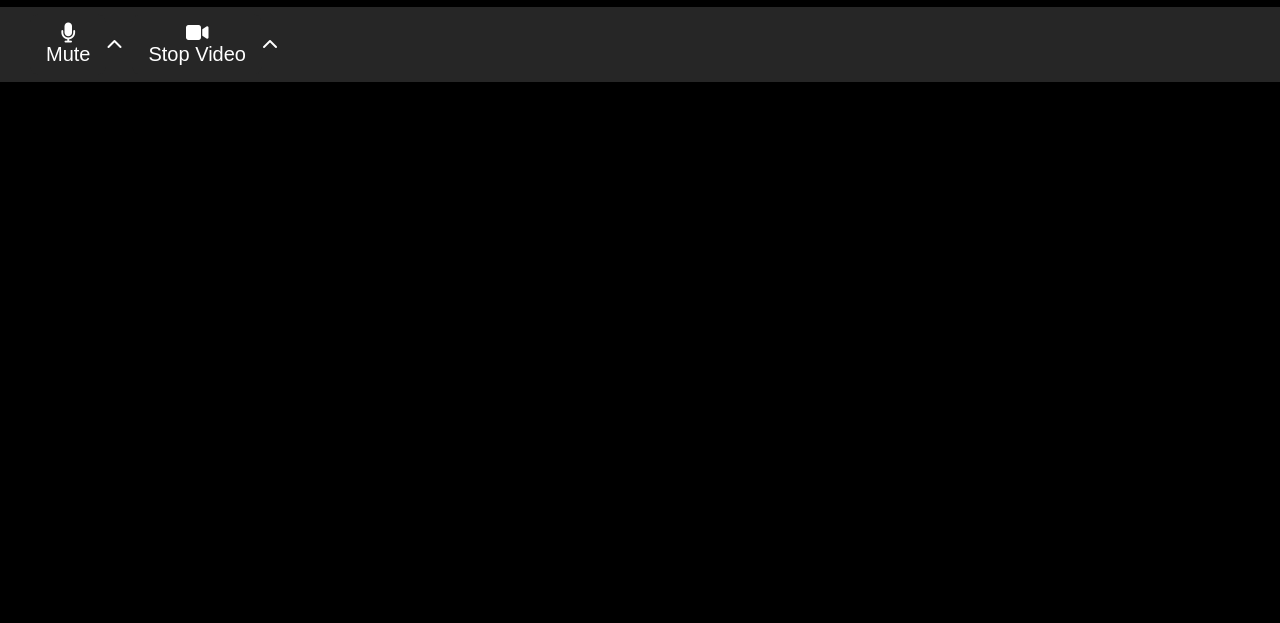
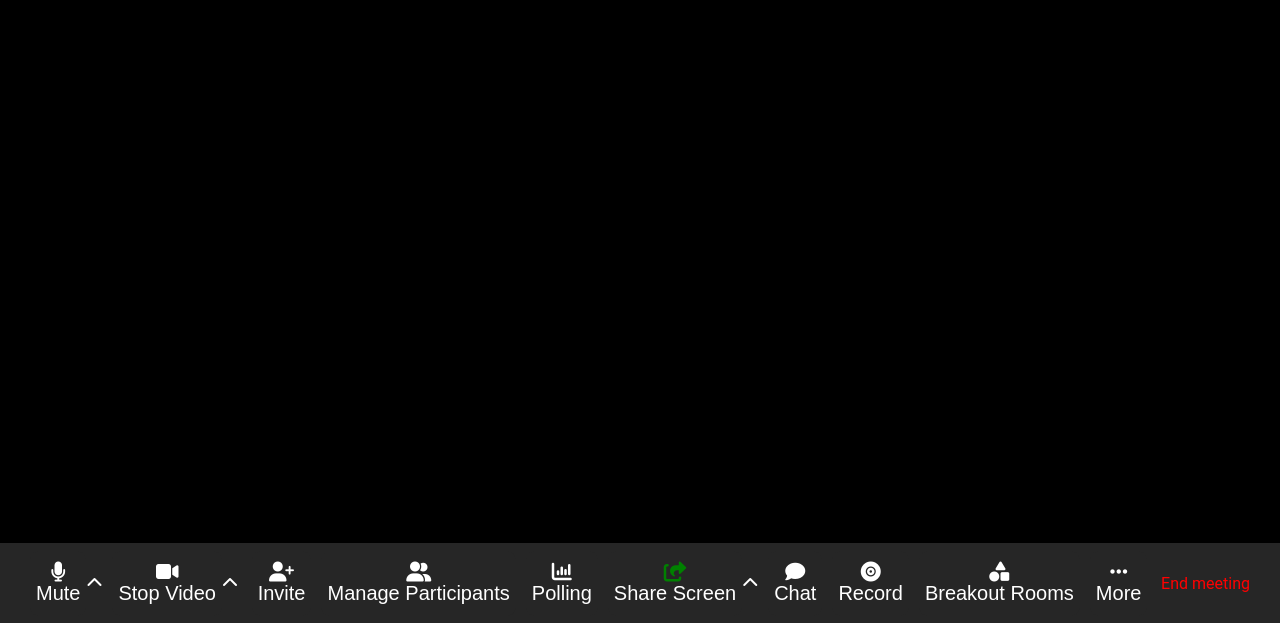
Before and after one commit to LuisGonzalez27/html-css-zoom, a plain HTML site: page index.html in a window 1280 px wide. Shown: the part 177-800 px from the top of the page. Drawn offline with Linux system fonts and the light colour scheme.

Commit message:
footer adjustment

```diff
--- a/css/style.css
+++ b/css/style.css
@@ -40,7 +40,7 @@ header .btn a {
 /* start main */
 .container {
     width: 90%;
-    height: 100%;
+    height: calc(100vh - 150px);
     margin: 0 auto;
     padding: 10px;
 }
@@ -74,15 +74,16 @@ article {
 /* footer */
 footer {
     width: 100%;
-    height: 75px;
+    height: 80px;
     background-color: #262626;
+    position: fixed;
+    bottom: 0;
 }
 
 .contutto {
     width: 100%;
     height: 100%;
     display: flex;
-    flex-direction: row;
     align-items: center;
     justify-content: space-between;
     padding: 0px 30px;
@@ -90,7 +91,6 @@ footer {
 
 .contutto2{
     display: flex;
-    flex-direction: row;
     gap: 10px;
 }
 
@@ -116,9 +116,17 @@ button.bottone {
     color: #fff;
     border-radius: 8px;
     min-height: 50px;
-    padding: 8px 15px;
+    padding: 10px 5px;
     display: flex;
     flex-direction: column;
     align-items: center;
     font-size: 20px;
 }
+
+#green{
+    color: green;
+}
+
+.end {
+    color: red;
+}
--- a/index.html
+++ b/index.html
@@ -86,6 +86,102 @@
                 </div>
             </div>
 
+            <div class="contutto2">
+                <div class="col">
+                    <div class="rowcenter">
+                        <button class="bottone">
+                            <i class="fa-solid fa-user-plus"></i>
+                            <p>Invite</p>
+                        </button>
+
+
+                    </div>
+                </div>
+
+                <div class="col">
+                    <div class="rowcenter">
+                        <button class="bottone">
+                            <i class="fa-solid fa-user-group"></i>
+                            <p>Manage Participants</p>
+                        </button>
+
+
+                    </div>
+                </div>
+
+                <div class="col">
+                    <div class="rowcenter">
+                        <button class="bottone">
+                            <i class="fa-solid fa-chart-column"></i>
+                            <p>Polling</p>
+                        </button>
+
+
+                    </div>
+                </div>
+
+                <div class="col">
+                    <div class="rowcenter">
+                        <button class="bottone">
+                            <i id="green" class="fa-solid fa-share-from-square"></i>
+                            <p>Share Screen</p>
+                        </button>
+                        <i class="fa-solid fa-chevron-up"></i>
+
+                    </div>
+                </div>
+
+                <div class="col">
+                    <div class="rowcenter">
+                        <button class="bottone">
+                            <i class="fa-solid fa-comment"></i>
+                            <p>Chat</p>
+                        </button>
+
+
+                    </div>
+                </div>
+
+                <div class="col">
+                    <div class="rowcenter">
+                        <button class="bottone">
+                            <i class="fa-solid fa-record-vinyl"></i>
+                            <p>Record</p>
+                        </button>
+
+
+                    </div>
+                </div>
+
+                <div class="col">
+                    <div class="rowcenter">
+                        <button class="bottone">
+                            <i class="fa-solid fa-shapes"></i>
+                            <p>Breakout Rooms</p>
+                        </button>
+
+
+                    </div>
+                </div>
+
+                <div class="col">
+                    <div class="rowcenter">
+                        <button class="bottone">
+                            <i class="fa-solid fa-ellipsis"></i>
+                            <p>More</p>
+                        </button>
+
+
+                    </div>
+                </div>
+            </div>
+
+            <div class="contutto2">
+                <div class="col">
+                    <p class="end">End meeting</p>
+
+                </div>
+            </div>
         </div>
 
     </footer>
```
